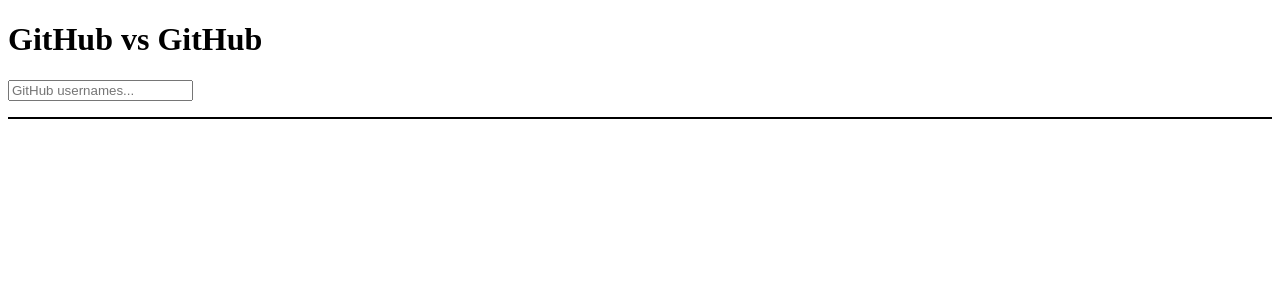
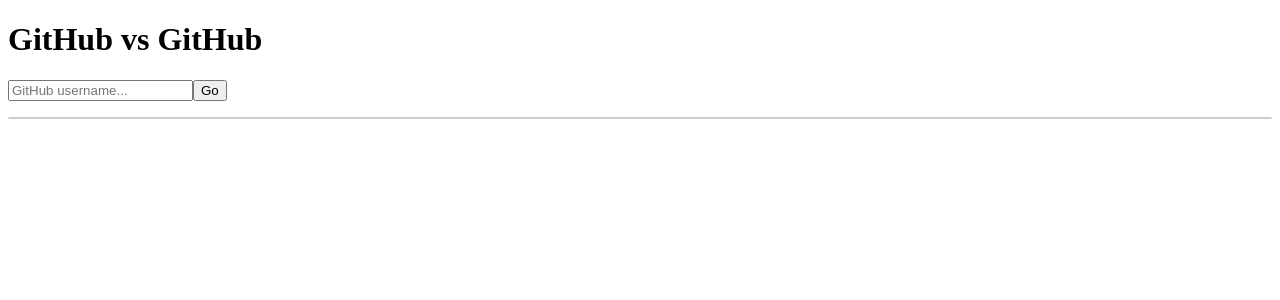
Before and after one commit to adrianblynch/github-vs-github, a React app: page / in a window 1280 px wide. Shown: the top 300 px of the page. Built offline with nearby package versions, Linux system fonts and the light colour scheme.

Commit message:
Add Go button and styles

```diff
--- a/App.js
+++ b/App.js
@@ -14,21 +14,31 @@
 	constructor() {
 		super()
 		this.state = { users: [] }
-		this.handleKeyPress = this.handleKeyPress.bind(this)
+		this.handleSearch = this.handleSearch.bind(this)
+	}
+
+	componentDidMount() {
+		ReactDOM.findDOMNode(this.refs.username).focus();
 	}
 
 	addUserIfNotPresent(user) {
-		if (this.state.users.find(item => item.username === user.username) === undefined) {
-			this.setState({ users: [...this.state.users, user].sort(this.sortByStarCount) })
+		if (!this.userExists(user)) {
+			this.setState({
+				users: [...this.state.users, user].sort(this.sortByStarCount)
+			})
 		}
+	}
+
+	userExists(userToAdd) {
+		return this.state.users.find(user => user.username === userToAdd.username) !== undefined
 	}
 
 	sortByStarCount(a, b) {
 		return b.starCount - a.starCount
 	}
 
-	handleKeyPress(event) { // Note: Because `event` is sythetic, we can't use native onSubmit and stop form submission without some magic
-		if (event.key === 'Enter') {
+	handleSearch(event) {
+		if (event.key === 'Enter' || event.type === 'click') { // Note: I don't think this...
 			const node = ReactDOM.findDOMNode(this.refs.username)
 			const username = node.value.trim()
 			fetch('https://api.github.com/users/' + username + '/repos?per_page=100')
@@ -63,10 +73,11 @@
 				<input
 					ref="username"
 					type="text"
-					placeholder="GitHub usernames..."
-					onKeyPress={this.handleKeyPress}
+					placeholder="GitHub username..."
+					onKeyPress={ this.handleSearch }
 				/>
-				<Scoreboard users={this.state.users} />
+				<button onClick={ this.handleSearch }>Go</button>
+				<Scoreboard users={ this.state.users } />
 			</div>
 		)
 	}
@@ -76,13 +87,13 @@
 class ScoreboardItem extends React.Component {
 
 	render() {
-		const item = this.props.item
+		const user = this.props.user
 		const position = this.props.position
 		return (
 			<li>
-				<img src="http://lorempixum.com/100/100/nature/1" width="100" />
-				<h3>{ item.username }</h3>
-				<p>{ item.starCount } star{ item.starCount !== 1 ? 's' : '' }</p>
+				<img src={ user.avatarUrl } width="100" height="100" />
+				<h3>{ user.username }</h3>
+				<p>{ user.starCount } star{ user.starCount !== 1 ? 's' : '' }</p>
 			</li>
 		)
 	}
@@ -96,9 +107,9 @@
 		const users = this.props.users.map((item, index) => {
 			return (
 				<ScoreboardItem
-					position={index + 1}
-					item={item}
-					key={index}
+					position={ index + 1 }
+					user={ item }
+					key={ index }
 				/>
 			)
 		})
--- a/main.css
+++ b/main.css
@@ -25,9 +25,19 @@
 	}
 }
 
+/* User search */
+
+input {
+	outline: none;
+	/*border: 1px solid #ccc;*/
+}
+
+/* Scoreboard */
+
 ul {
 	list-style-type: none;
-	border: black solid 1px;
+	border: 1px solid #ccc;
+	border-radius: 5px;
 	padding: 0px;
 }
 
@@ -38,6 +48,7 @@
 li img {
 	float: left;
 	margin: 0px 15px 0px 0px;
+	border-radius: 5px;
 }
 
 li p {
```
